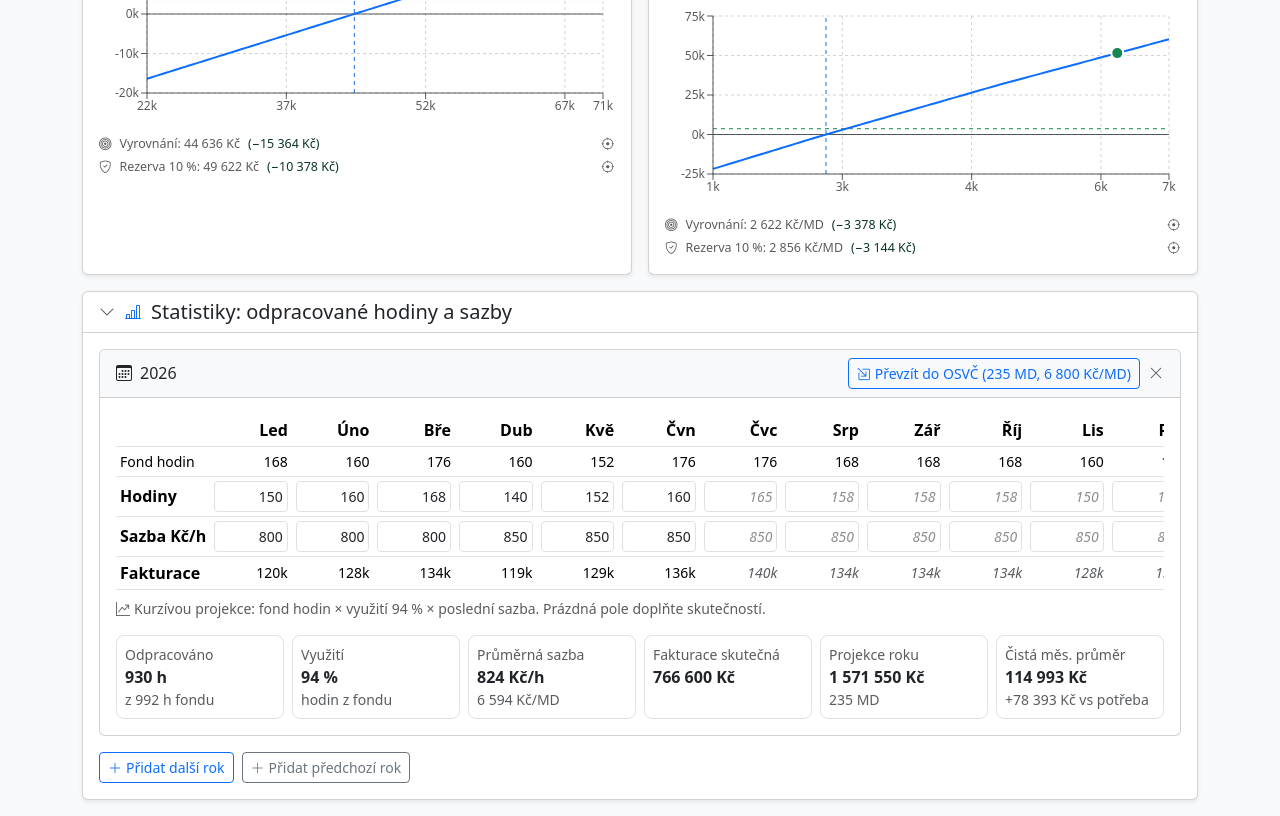
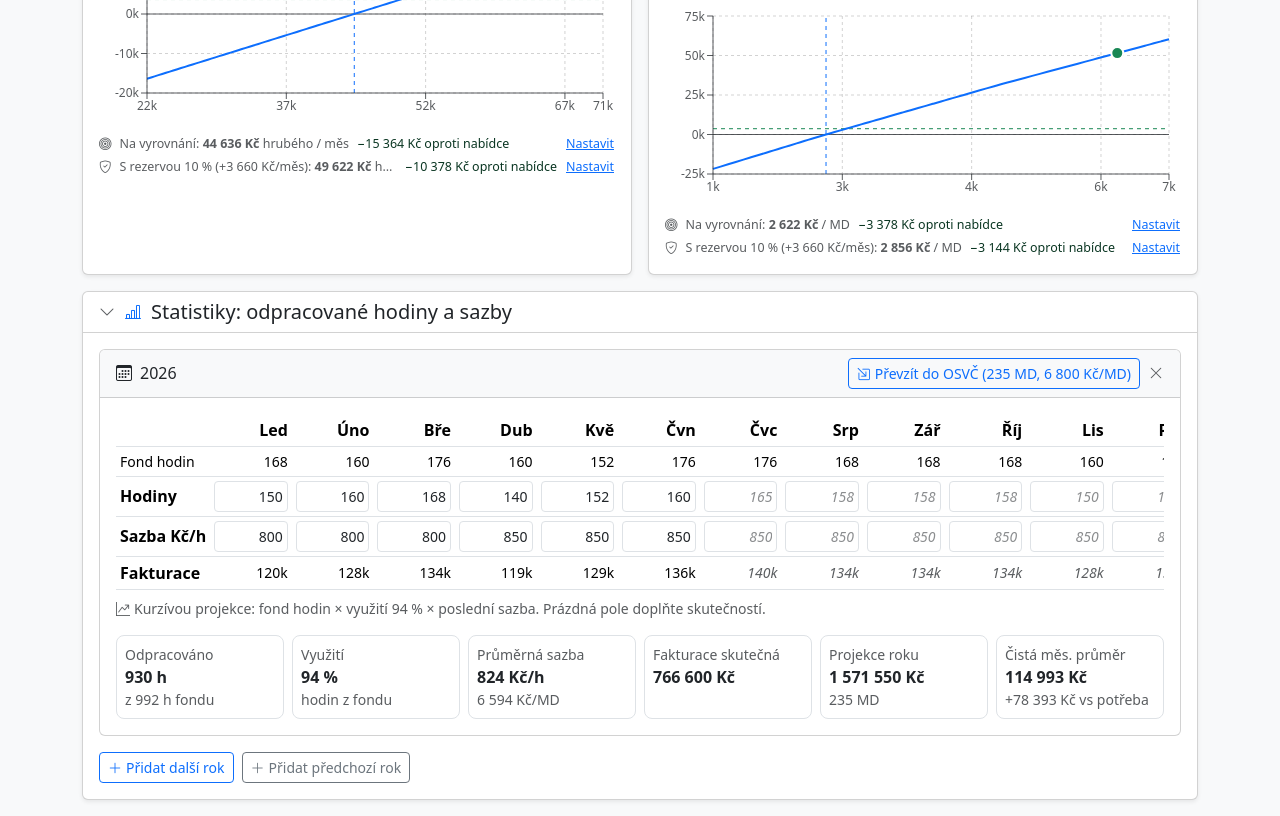
Before and after one commit to jbrezik/income-calc, a React (Vite) app: page / in a window 1280 px wide. Shown: the part 1900-2716 px from the top of the page. Built offline with nearby package versions, Linux system fonts and the light colour scheme.

Commit message:
Target hints: full description, Nastavit text link

```diff
--- a/src/ui/ModeCards.tsx
+++ b/src/ui/ModeCards.tsx
@@ -40,24 +40,23 @@ type TargetsProps = { need: number; even: number; buffer: number; unit: string;
 
 /** Pay needed to break even and to keep a 10 % buffer, compared with the current offer. A quiet one-line hint each. */
 function Targets({ need, even, buffer, unit, offer, onPick }: TargetsProps) {
-  const line = (label: string, title: string, value: number, icon: string) => {
+  const line = (label: string, value: number, icon: string) => {
     const diff = value - offer;
     return (
-      <li className="d-flex flex-nowrap align-items-center gap-2 text-nowrap" title={title}>
+      <li className="d-flex flex-nowrap align-items-center gap-2 text-nowrap">
         <i className={`bi ${icon}`} aria-hidden />
-        <span className="text-truncate">{label}: {kc(value)}{unit}</span>
-        <span className={diff > 0 ? "text-danger-emphasis" : "text-success-emphasis"}>({signedKc(diff)})</span>
-        <button type="button" className="btn btn-link btn-sm p-0 ms-auto text-body-secondary target-pick"
-          onClick={() => onPick(value)} aria-label={`Nastavit ${label}`} title="Nastavit nabídku">
-          <i className="bi bi-crosshair" aria-hidden />
-        </button>
+        <span className="text-truncate">{label}: <strong>{kc(value)}</strong> {unit}</span>
+        <span className={diff > 0 ? "text-danger-emphasis" : "text-success-emphasis"}>
+          {diff === 0 ? "odpovídá nabídce" : `${signedKc(diff)} oproti nabídce`}
+        </span>
+        <button type="button" className="btn btn-link btn-sm p-0 ms-auto target-pick" onClick={() => onPick(value)}>Nastavit</button>
       </li>
     );
   };
   return (
     <ul className="list-unstyled mt-2 mb-0 vstack gap-1 text-body-secondary targets">
-      {line("Vyrovnání", "Přebytek 0 Kč; v závorce rozdíl oproti nabídce", even, "bi-bullseye")}
-      {line(`Rezerva ${BUFFER * 100} %`, `Čistá o ${kc(need * BUFFER)}/měs nad potřebou; v závorce rozdíl oproti nabídce`, buffer, "bi-shield-check")}
+      {line("Na vyrovnání", even, "bi-bullseye")}
+      {line(`S rezervou ${BUFFER * 100} % (+${kc(need * BUFFER)}/měs)`, buffer, "bi-shield-check")}
     </ul>
   );
 }
@@ -116,7 +115,7 @@ export function HppCard({ need, year, person, offer, onOffer, mdPerYear, osvcOpt
         <SurplusChart surplusAt={(g) => hpp(g, year, person).netMonthly - need}
           from={Math.round(minGross * 0.5)} to={Math.round(Math.max(minGross * 1.6, offer * 1.1))}
           offer={offer} minimum={minGross} bufferSurplus={need * BUFFER} xLabel="Hrubá mzda" onPick={onOffer} snap={500} />
-        <Targets need={need} even={minGross} buffer={minHppGross(need * (1 + BUFFER), year, person)} unit=""
+        <Targets need={need} even={minGross} buffer={minHppGross(need * (1 + BUFFER), year, person)} unit="hrubého / měs"
           offer={offer} onPick={onOffer} />
       </div>
     </section>
@@ -184,7 +183,7 @@ export function OsvcCard({ need, year, person, offer, onOffer, mdPerYear, onMdPe
         <SurplusChart surplusAt={(x) => osvc(x, mdPerYear, year, person, opts).netMonthly - need}
           from={Math.round(minRate * 0.5)} to={Math.round(Math.max(minRate * 1.6, offer * 1.1))}
           offer={offer} minimum={minRate} bufferSurplus={need * BUFFER} xLabel="Sazba za MD" onPick={onOffer} snap={100} />
-        <Targets need={need} even={minRate} buffer={minMdRate(need * (1 + BUFFER), mdPerYear, year, person, opts)} unit="/MD"
+        <Targets need={need} even={minRate} buffer={minMdRate(need * (1 + BUFFER), mdPerYear, year, person, opts)} unit="/ MD"
           offer={offer} onPick={onOffer} />
       </div>
     </section>
```
